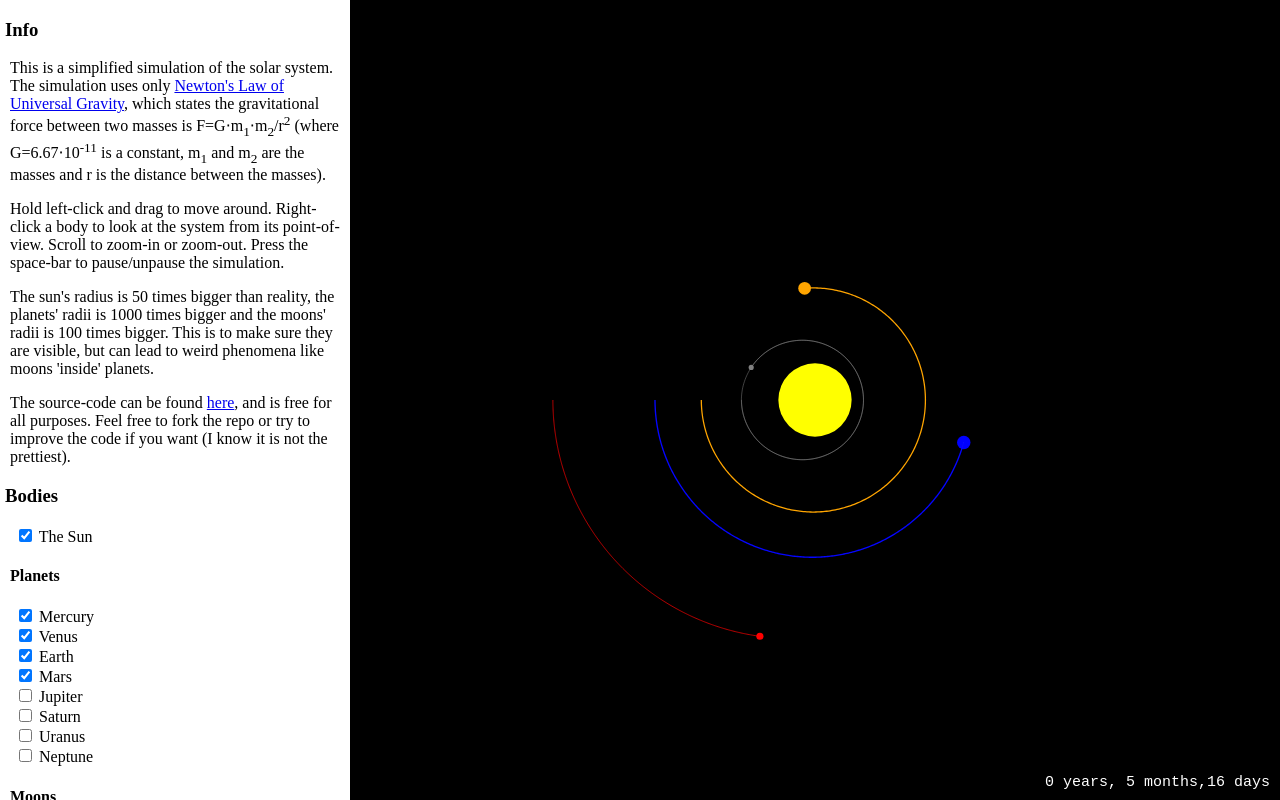
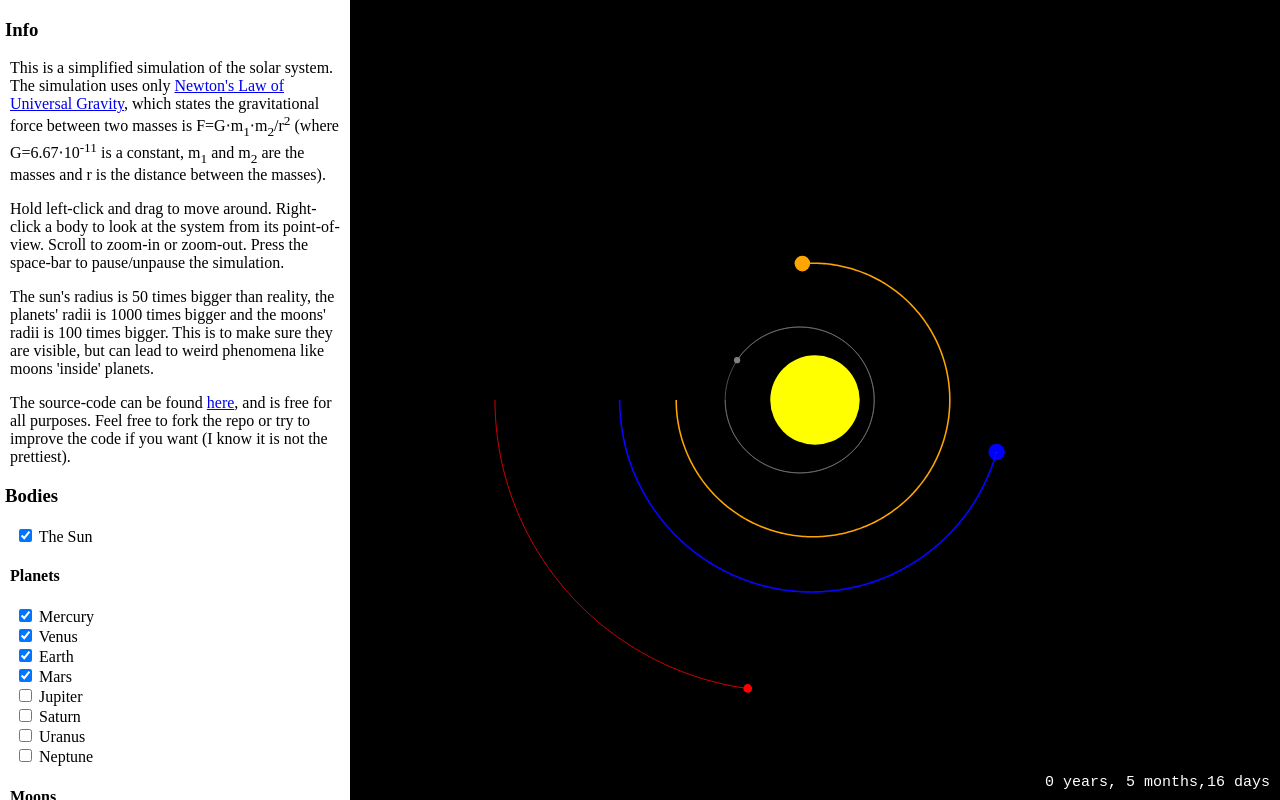
Before and after one commit to YohayAiTe/gravity_simulator, a plain HTML site: page index.html in a window 1280 px wide. Drawn offline with Linux system fonts and the light colour scheme.

Commit message:
Added Io, Europa, Ganymede and Callisto as moons of Jupiter. Auto-scaling on (re-)creation.

```diff
--- a/index.html
+++ b/index.html
@@ -103,6 +103,10 @@
         <label><input type="checkbox" value="moon" checked> The Moon(Earth)</label><br>
         <label><input type="checkbox" value="phobos"> Phobos(Mars)</label><br>
         <label><input type="checkbox" value="deimos"> Deimos(Mars)</label><br>
+        <label><input type="checkbox" value="io"> Io(Jupiter)</label><br>
+        <label><input type="checkbox" value="europa"> Europa(Jupiter)</label><br>
+        <label><input type="checkbox" value="ganymede"> Ganymede(Jupiter)</label><br>
+        <label><input type="checkbox" value="callisto"> Callisto(Jupiter)</label><br>
 
         <h3>Settings</h3>
         <label title="The time difference between calculations. Smaller values will result in more accurate orbits but will require more compute-time.">
@@ -115,7 +119,10 @@
             Calculations per Frame: <input type="number" id="cpf-input" value="480"></label><br>
 
         <br>
-        <button value="Recreate" onclick="recreate()">Recreate</button>
+        <button value="Recreate" onclick="recreate()"
+                style="margin-bottom: 10px; width: 150px; font: 20px Arial; margin-left: 75px">
+            Recreate
+        </button>
     </div>
     <canvas id="render-canvas" style="left: 350px"></canvas>
 </body>
@@ -126,10 +133,8 @@
     canvas.height = window.innerHeight
     const ctx = canvas.getContext("2d")
 
-    ctx.translate(canvas.width / 2, canvas.height / 2)
-    let ctxScale = Math.min(canvas.width, canvas.height) / (5 * 1.52e11)
-    ctx.scale(ctxScale, ctxScale)
-    let simulation = new Simulation(ctx, 1e2, 1e4, 480, 480, ["sun", "mercury", "venus", "earth", "mars", "moon"])
+    /** @type {Simulation} */
+    let simulation = null
     /** @type {{position: Vector, isDown: boolean, lastPosition: Vector}} */
     let mouse = {position: new Vector(), isDown: false, lastPosition: new Vector()};
     /** @type {?Body} */
@@ -146,7 +151,14 @@
             parseInt(document.getElementById("cpt-input").value),
             parseInt(document.getElementById("cpf-input").value),
             bodies)
+
+        let farthestBody = simulation.bodies[0]
+        for (const body of simulation.bodies) if (body.position.length > farthestBody.position.length) farthestBody = body
+        let ctxScale = Math.min(canvas.width, canvas.height) / Math.abs(farthestBody.position.length * 2.5)
+        ctx.setTransform(ctxScale, 0, 0, ctxScale, canvas.width / 2, canvas.height / 2)
     }
+
+    recreate()
 
     let requestAnimation = window.requestAnimationFrame(frameFunc)
 
@@ -204,7 +216,7 @@
     document.addEventListener("contextmenu", function (event) {
         event.preventDefault()
         simulation.trackedBody = hoverBody
-        this.translation = new Vector()
+        simulation.translation = new Vector()
     })
     document.addEventListener("mousemove", function (event) {
         const rect = canvas.getBoundingClientRect()
@@ -225,6 +237,5 @@
             ctx.scale(scaleFactor, scaleFactor)
         }
     })
-    // TODO: add dragging
 </script>
 </html>
--- a/simulation.js
+++ b/simulation.js
@@ -100,6 +100,38 @@ class Simulation {
             velocity: new Vector(1.3513e3, 2.197e4),
             radius: 6.2e3,
             color: "white"
+        },
+        "io": {
+            name: "Io(Jupiter)",
+            position: new Vector(-8.16618e11, 423.4e6),
+            mass: 8.931938e22,
+            velocity: new Vector(17.334e3, 1.244e4),
+            radius: 1821.6e3,
+            color: "khaki"
+        },
+        "europa": {
+            name: "Europa(Jupiter)",
+            position: new Vector(-8.16618e11, 676.938e6),
+            mass: 4.799844e22,
+            velocity: new Vector(13.740e3, 1.244e4),
+            radius: 1560.8e3,
+            color: "azure"
+        },
+        "ganymede": {
+            name: "Ganymede(Jupiter)",
+            position: new Vector(-8.16618e11, 1071.6e6),
+            mass: 1.4819e23,
+            velocity: new Vector(10.880e3, 1.244e4),
+            radius: 2634.1e3,
+            color: "bisque"
+        },
+        "callisto": {
+            name: "Callisto(Jupiter)",
+            position: new Vector(-8.16618e11, 1897e6),
+            mass: 1.075938e23,
+            velocity: new Vector(8.204e3, 1.244e4),
+            radius: 2410.3e3,
+            color: "burlywood"
         },
     }
 
```
